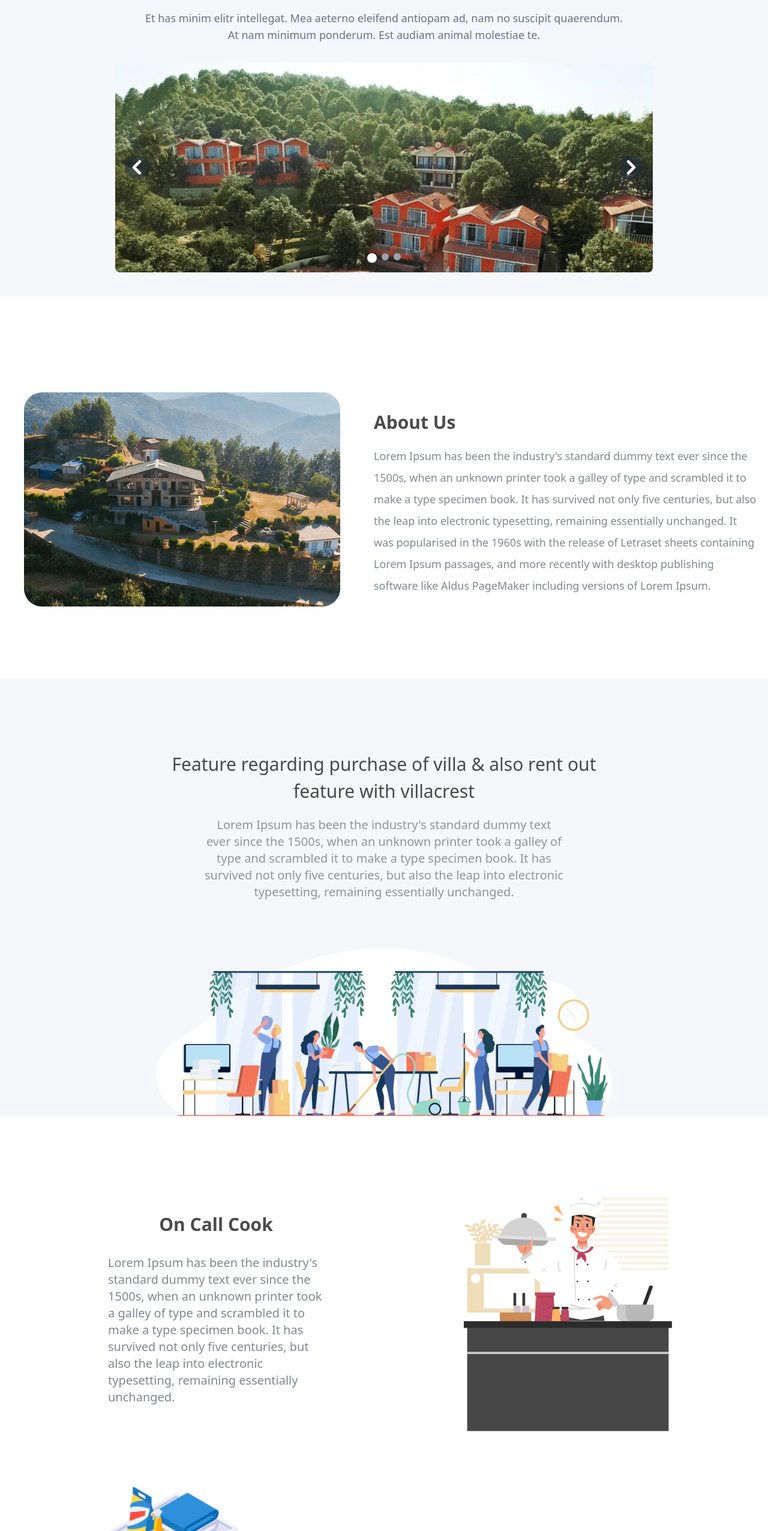
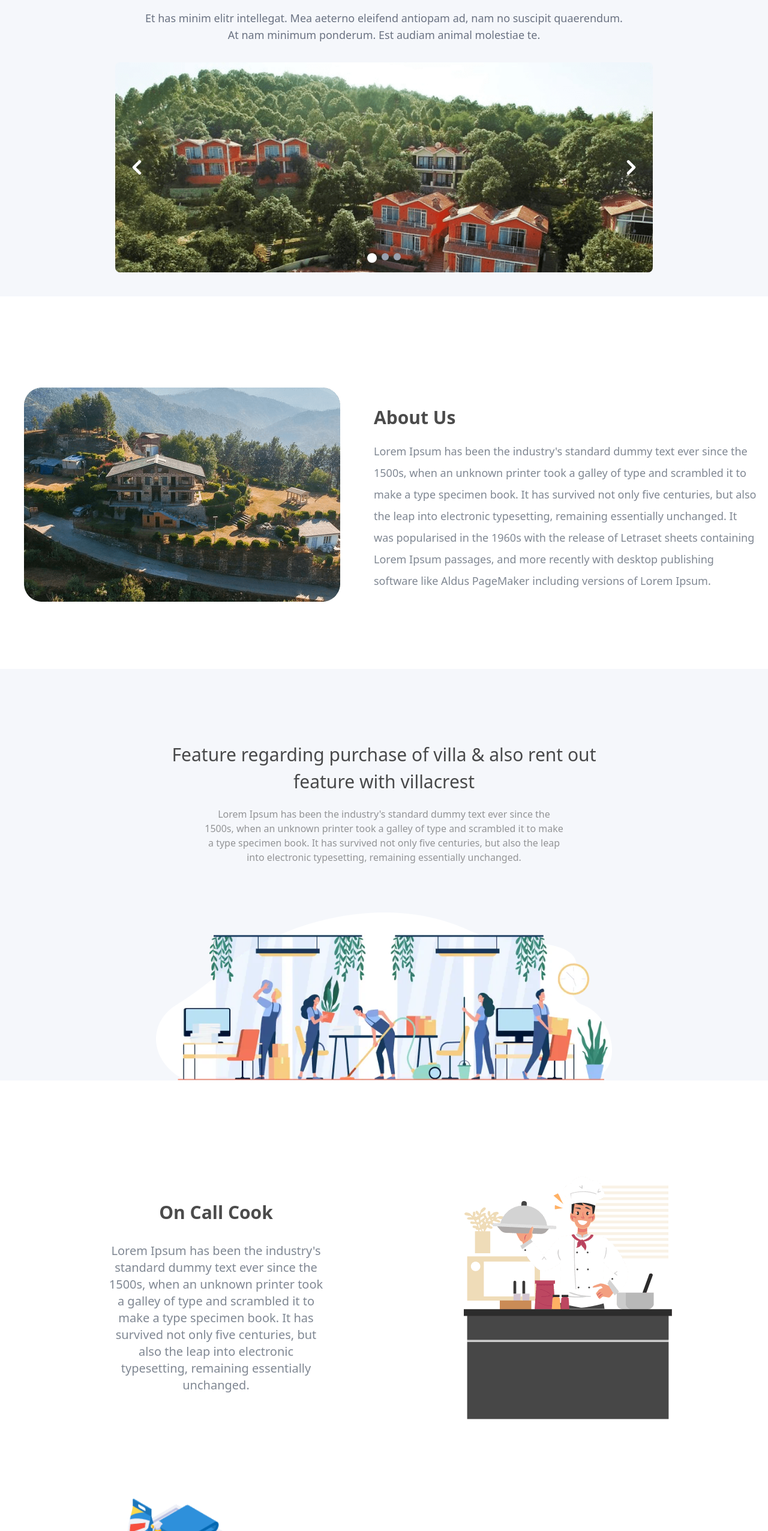
Before and after one commit to Anurag-aeroqube/Assignment-4, a React (Vite) app: page /home in a window 1280 px wide. Shown: the part 248-2800 px from the top of the page at 60% size. Built offline with nearby package versions, Linux system fonts and the light colour scheme.

Commit message:
Work on some responsiveness

```diff
--- a/src/Components/Carousel.tsx
+++ b/src/Components/Carousel.tsx
@@ -47,7 +47,7 @@ const Carousel = () => {
 
             {/* Navigation Buttons */}
             <button
-                className="absolute top-1/2 left-4 transform -translate-y-1/2 z-30 p-2 bg-gray-800/50 hover:bg-gray-800/80 rounded-full transition-all"
+                className="absolute top-1/2 left-4 transform -translate-y-1/2 z-30 p-2  hover:bg-gray-800/80 transition-all"
                 onClick={prevSlide}
             >
                 <svg className="w-6 h-6 text-white" viewBox="0 0 6 10" fill="none" xmlns="http://www.w3.org/2000/svg">
@@ -55,7 +55,7 @@ const Carousel = () => {
                 </svg>
             </button>
             <button
-                className="absolute top-1/2 right-4 transform -translate-y-1/2 z-30 p-2 bg-gray-800/50 hover:bg-gray-800/80 rounded-full transition-all"
+                className="absolute top-1/2 right-4 transform -translate-y-1/2 z-30 p-2  hover:bg-gray-800/80  transition-all"
                 onClick={nextSlide}
             >
                 <svg className="w-6 h-6 text-white" viewBox="0 0 6 10" fill="none" xmlns="http://www.w3.org/2000/svg">
--- a/src/Components/Home.tsx
+++ b/src/Components/Home.tsx
@@ -1,5 +1,4 @@
-import React from 'react';
-import image1 from '../assets/banner-1.png';
+
 import about from '../assets/about.png';
 import cleaning from '../assets/cleaning.png';
 import cook from '../assets/cook.png';
@@ -34,7 +33,7 @@ const Home = () => {
 
       {/* about us section */}
 
-      <section id="about" className="py-20  text-center">
+      <section id="about" className="lg:py-18  text-center">
         <div className="max-w-7xl mx-auto flex flex-col sm:flex-row items-start w-full mt-20 ">
           <img src={about} className="w-full sm:w-1/2 sm:px-10 rounded-lg " alt="About Villa" />
           <div className="md:w-2/3 px-4 text-left">
@@ -50,24 +49,24 @@ const Home = () => {
 
       {/* about us ke bd */}
 
-      <div className='bg-[#3c64b1]/5 items-center w-full sm:px-40 h-full'>
-        <div className='sm:flex flex-col justify-center mt-10 sm:p-20' >
+      <div className='bg-[#3c64b1]/5 items-center w-full lg:px-40 h-full'>
+        <div className='sm:flex flex-col justify-center mt-10 lg:p-20' >
           <h1 className='text-bold text-xl mt-10 sm:text-3xl font-medium opacity-70 leading-[1.5] text-center'>Feature regarding purchase of villa & also rent out feature with villacrest</h1>
-          <p className='sm:text-xl sm:px-25 mt-5 opacity-40 text-center sm:max-w-5xl'>Lorem Ipsum has been the industry's standard dummy text ever since the 1500s, when an unknown printer took a galley of type and scrambled it to make a type specimen book. It has survived not only five centuries, but also the leap into electronic typesetting, remaining essentially unchanged.</p>
+          <p className='md:text-xlsm:text-base lg:px-25 px-5 mt-5 opacity-40 text-center sm:max-w-5xl'>Lorem Ipsum has been the industry's standard dummy text ever since the 1500s, when an unknown printer took a galley of type and scrambled it to make a type specimen book. It has survived not only five centuries, but also the leap into electronic typesetting, remaining essentially unchanged.</p>
         </div>
         <img src={section3} className='sm:px-25 items-center mb-'></img>
       </div>
 
       {/* on call cook */}
 
-      <div className="flex flex-col md:flex-row justify-between items-center mb-8 mt-30 lg:px-20  lg:space-x-10">
-        <div className="sm:w-1/2  lg:px-20">
+      <div className="flex flex-col md:flex-row justify-between py-10 items-center md:mb-8 md:mt-30 lg:px-20  lg:space-x-10">
+        <div className="md:w-1/2  lg:px-20">
           <h3 className="text-2xl sm:text-3xl text-center font-semibold mb-8 opacity-70 lg:px-20">On Call Cook</h3>
-          <p className="text-gray-600 px-3 text-lg sm:text-xl lg:px-5 opacity-70">
+          <p className="text-gray-600 px-4 text-lg sm:text-xl text-center lg:px-5 opacity-70">
             Lorem Ipsum has been the industry's standard dummy text ever since the 1500s, when an unknown printer took a galley of type and scrambled it to make a type specimen book. It has survived not only five centuries, but also the leap into electronic typesetting, remaining essentially unchanged.
           </p>
         </div>
-        <div className="sm:1/2:w-1/2 py- px-10 sm:px-20">
+        <div className="sm:1/2:w-1/2 px-10 sm:px-20">
           <img src={cook} alt="On Call Cook" className="w-full" />
         </div>
       </div>
@@ -91,15 +90,15 @@ const Home = () => {
 
       {/* facility cleaning services */}
 
-      <div className="flex flex-col md:flex-row justify-between items-center mb-8 mt-20 sm:px-20  sm:space-x-10">
-        <div className="sm:w-1/2  sm:px-20">
-          <h3 className="text-2xl sm:text-3xl  text-center font-semibold mb-8 opacity-70 md:px-10">Facility Cleaning Services</h3>
-          <p className="text-gray-600 px-3 text-lg sm:text-xl md:px-5 opacity-70">
+      <div className="flex flex-col md:flex-row justify-between items-center mb-8 mt-30 lg:px-20  lg:space-x-10">
+        <div className="sm:w-1/2  lg:px-20">
+          <h3 className="text-2xl sm:text-3xl text-center font-semibold mb-8 opacity-70 lg:px-20">On Call Cook</h3>
+          <p className="text-gray-600 px-3 text-lg sm:text-xl lg:px-5 opacity-70">
             Lorem Ipsum has been the industry's standard dummy text ever since the 1500s, when an unknown printer took a galley of type and scrambled it to make a type specimen book. It has survived not only five centuries, but also the leap into electronic typesetting, remaining essentially unchanged.
           </p>
         </div>
-        <div className="sm:1/2:w-1/2  md:px-10 sm:px-20">
-          <img src={cleaning} alt="On Call Cook" className="w-full" />
+        <div className="sm:1/2:w-1/2 px-10 sm:px-20">
+          <img src={cook} alt="On Call Cook" className="w-full" />
         </div>
       </div>
 
@@ -121,14 +120,14 @@ const Home = () => {
       {/* view details */}
 
 
-      <div className='bg-[#3c64b1]/10  w-full py-10  '>
-        <div className='sm:flex flex-row justify-between md:mt-10  md:p-20'>
-          <div className='sm:flex-row md:w-1/2   md:mt-16 md:px-15 items-center'>
+      <div className='bg-[#3c64b1]/10  w-full md:py-10  '>
+        <div className='sm:flex flex-row justify-between md:mt-10 md:p-10  lg:p-20'>
+          <div className='sm:flex-row md:w-1/2   md:mt-16 lg:px-15 items-center'>
             <div>
               <p className='sm:text-3xl text-2xl text-center font-bold opacity-70'>Title for the key features of the villa goes here</p>
               <p className='sm:text-xl px-2 opacity-60 mt-5 leading-[2] tracking-wide'>Lorem Ipsum has been the industry's standard dummy text ever since the 1500s, when an unknown printer took a galley of type and scrambled it to make a type specimen book.</p>
             </div >
-            <div className="sm:flex flex-row justify-between px-5 mt-10">
+            <div className="sm:flex flex-row justify-between lg:px-5 mt-10">
               <ul className="sm:space-y-4 list-disc list-inside marker:text-[#3c64b1]">
                 <li className="text-lg font-bold">Tailored services</li>
                 <li className="text-lg font-bold">Effortless arrivals</li>
@@ -141,8 +140,8 @@ const Home = () => {
               </ul>
             </div>
 
-            <div className='px-18 mb-8'>
-              <button className='bg-[#3c64b1] items-center w-fit wx-auto mt-15 text-white px-6 py-3 text-sm'>View Details</button>
+            <div className='md:px-18 mb-8'>
+              <button className='bg-[#3c64b1] items-center w-fit wx-auto mt-15 text-white lg:px-6 py-3 text-sm'>View Details</button>
             </div>
 
           </div>
@@ -172,7 +171,7 @@ const Home = () => {
       <section className='bg-[#3c64b1]/20 items-center'>
         <div className='py-5 flex flex-col justify-center'>
           <p className='sm:text-2xl font-semibold opacity-70 text-center '>Why Choose VillaCrest?</p>
-          <p className='sm:px-96 px-3 py-5 opacity-50'>Lorem Ipsum has been the industry's standard dummy text ever since the 1500s, when an unknown printer took a galley of type and scrambled it to make a type specimen book. It has survived not only five centuries, but also the leap into electronic typesetting, remaining essentially unchanged.</p>
+          <p className='lg:px-96 px-3 py-5 opacity-50'>Lorem Ipsum has been the industry's standard dummy text ever since the 1500s, when an unknown printer took a galley of type and scrambled it to make a type specimen book. It has survived not only five centuries, but also the leap into electronic typesetting, remaining essentially unchanged.</p>
           <button className='bg-[#3c64b1] w-fit mx-auto px-6 py-3 text-white '>Contact</button>
 
         </div>
```
